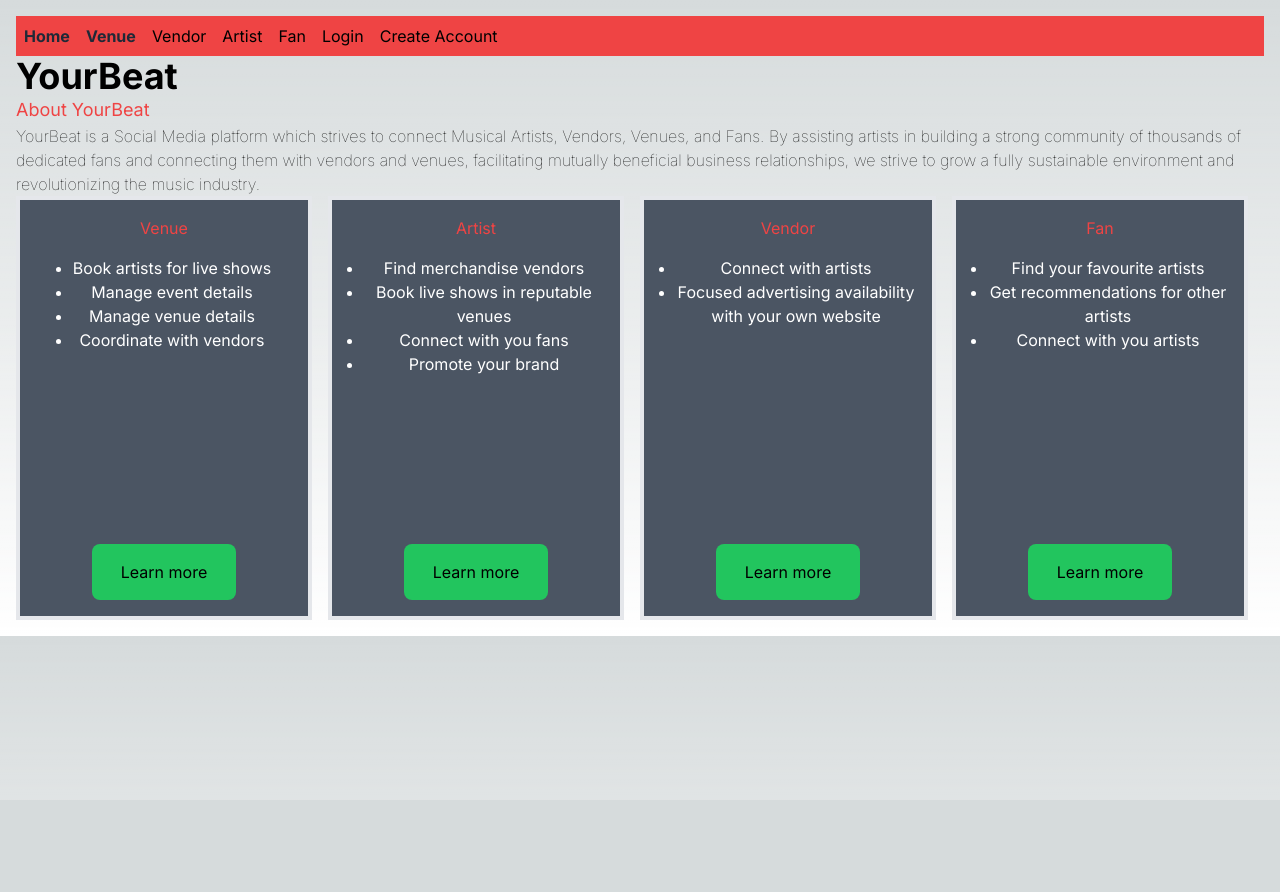
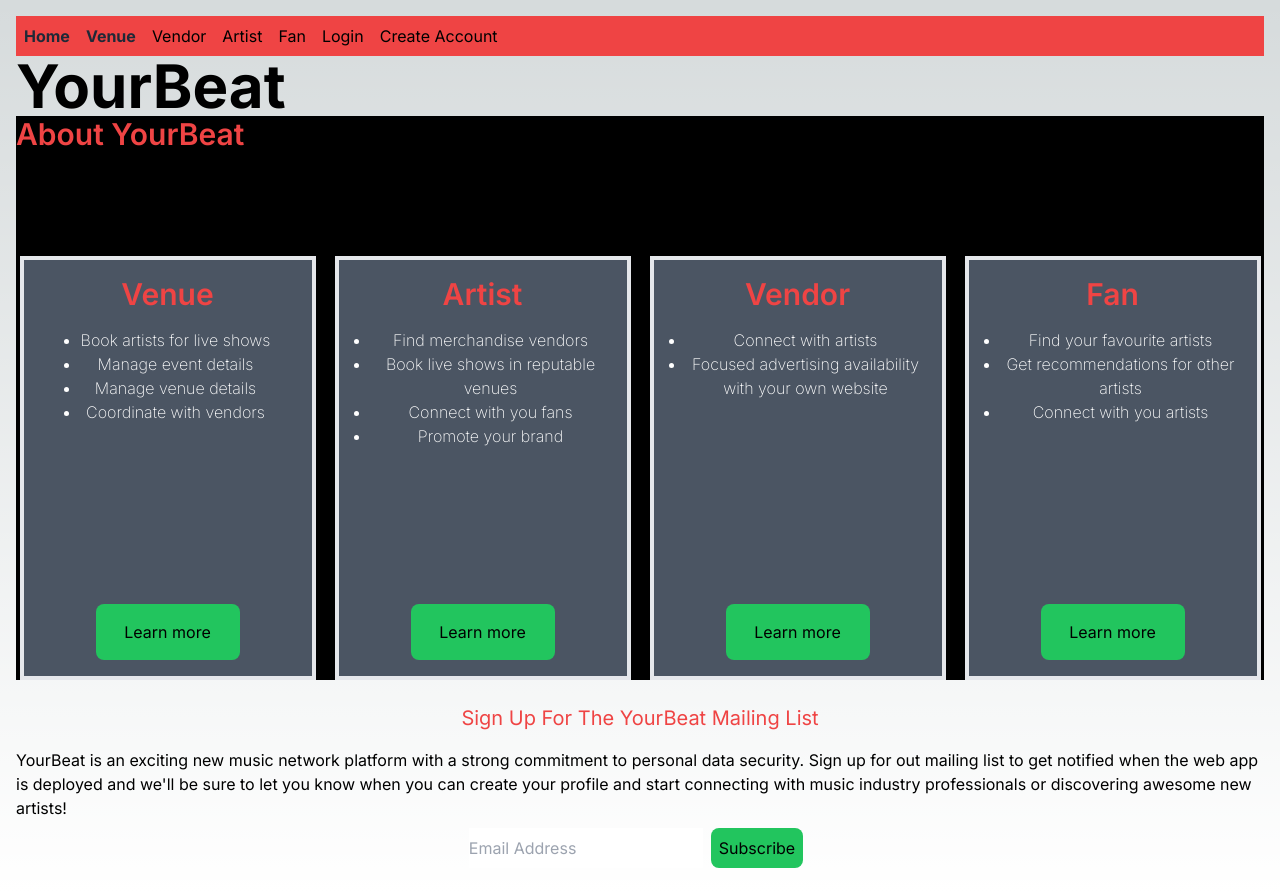
Before and after one commit to segvndo/YourBeat-TS, a Next.js app: page / in a window 1280 px wide. Before the commit the page ends 800 px from the top, so only its background shows below. Built offline with nearby package versions, Linux system fonts and the light colour scheme.

Commit message:
Create footer with subscribe to mailing list option

```diff
--- a/app/page.tsx
+++ b/app/page.tsx
@@ -3,24 +3,25 @@ import Link from 'next/link';
 
 export default function Home() {
   return (
-    <main>
-      <h1 className="font-bold text-4xl antialiased">
+    <main flex flex-col items-center justify-center>
+      <h1 className="font-bold text-6xl antialiased">
         YourBeat
       </h1>
 
-
-      <div className="font-sans text-lg text-red-500">
+      <div className="bg-black ">
+        <div className="font-sans text-3xl text-red-500 font-semibold ">
           About YourBeat
         </div>
-      <div className="font-sans font-thin brightness-">
+
+        <div className="font-sans font-thin">
           YourBeat is a Social Media platform which strives to connect Musical Artists, Vendors, Venues, and Fans. By assisting artists in building a strong community of thousands of dedicated fans and connecting them with vendors and venues, facilitating mutually beneficial business relationships, we strive to grow a fully sustainable environment and revolutionizing the music industry.
         </div>
 
-      <div className="flex space-x-4">
+        <div className="flex space-x-3 flex-wrap justify-around mt-8 w-full">
           <div className="box-content h-96 w-64 p-4 border-4 bg-gray-600 flex flex-col items-center font-sans">
-          <div className="text-red-500 font-sans mb-4">Venue</div>
+            <div className="text-red-500 font-sans mb-4 font-semibold text-3xl">Venue</div>
             <div className="flex-grow">
-            <ul className="text-white pl-4 list-disc text-center">
+              <ul className="text-white pl-4 list-disc text-center font-extralight">
                 <li>
                   Book artists for live shows
                 </li>
@@ -42,9 +43,9 @@ export default function Home() {
             </div>
           </div>
           <div className="box-content h-96 w-64 p-4 border-4 bg-gray-600 flex flex-col items-center font-sans">
-          <div className="text-red-500 font-sans mb-4">Artist</div>
+            <div className="text-red-500 font-sans mb-4 font-semibold text-3xl">Artist</div>
             <div className="flex-grow">
-            <ul className="text-white pl-4 list-disc text-center">
+              <ul className="text-white pl-4 list-disc text-center font-extralight">
                 <li>
                   Find merchandise vendors
                 </li>
@@ -64,9 +65,9 @@ export default function Home() {
             </div>
           </div>
           <div className="box-content h-96 w-64 p-4 border-4 bg-gray-600 flex flex-col items-center font-sans">
-          <div className="text-red-500 font-sans mb-4">Vendor</div>
+            <div className="text-red-500 font-sans mb-4 font-semibold text-3xl">Vendor</div>
             <div className="flex-grow">
-            <ul className="text-white pl-4 list-disc text-center">
+              <ul className="text-white pl-4 list-disc text-center font-extralight">
                 <li>
                   Connect with artists
                 </li>
@@ -80,9 +81,9 @@ export default function Home() {
             </div>
           </div>
           <div className="box-content h-96 w-64 p-4 border-4 bg-gray-600 flex flex-col items-center font-sans">
-          <div className="text-red-500 font-sans mb-4">Fan</div>
+            <div className="text-red-500 font-sans mb-4 font-semibold text-3xl">Fan</div>
             <div className="flex-grow">
-            <ul className="text-white pl-4 list-disc text-center">
+              <ul className="text-white pl-4 list-disc text-center font-extralight">
                 <li>
                   Find your favourite artists
                 </li>
@@ -99,6 +100,24 @@ export default function Home() {
             </div>
           </div>
         </div>
+      </div>
+
+      <footer>
+        <div className="flex justify-center items-center mt-6 text-red-500 font-sans mb-4 text-xl">
+          Sign Up For The YourBeat Mailing List
+        </div>
+
+        <div>
+          YourBeat is an exciting new music network platform with a strong commitment to personal data security. Sign up for out mailing list to get notified when the web app is deployed and we'll be sure to let you know when you can create your profile and start connecting with music industry professionals or discovering awesome new artists!
+        </div>
+
+        <div className="flex justify-center items-center">
+          <input className="h-10" type="text" placeholder="Email Address" />
+          <div>
+              <button className="box-content h-15 w-15 p-2 bg-green-500 rounded-lg m-2">Subscribe</button>
+            </div>
+        </div>
+      </footer>
 
     </main>
   )
--- a/app/users/venue/page.tsx
+++ b/app/users/venue/page.tsx
@@ -10,7 +10,7 @@ const VenuePage = () => {
         <Link href="venue/accountLicensing">Business Licensing</Link>
       </div> */}
       <div>
-        <Link href="venue/venueDetails">Venue Details</Link>
+        <Link href="venue/venueDetails">Create Venue Account</Link>
       </div>
     </div>
   )
```
Lines whose indentation alone changed are shown as unchanged.
